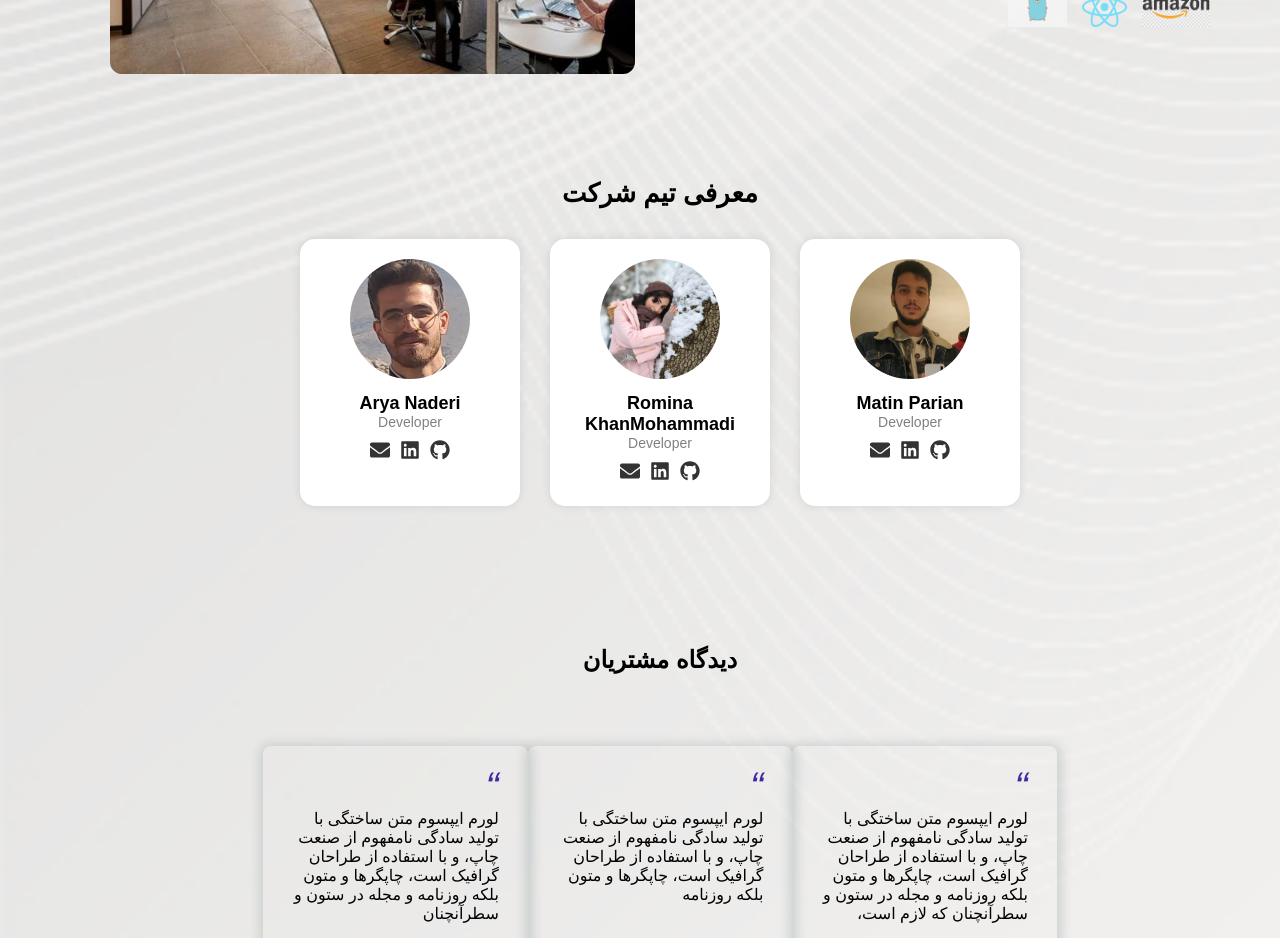
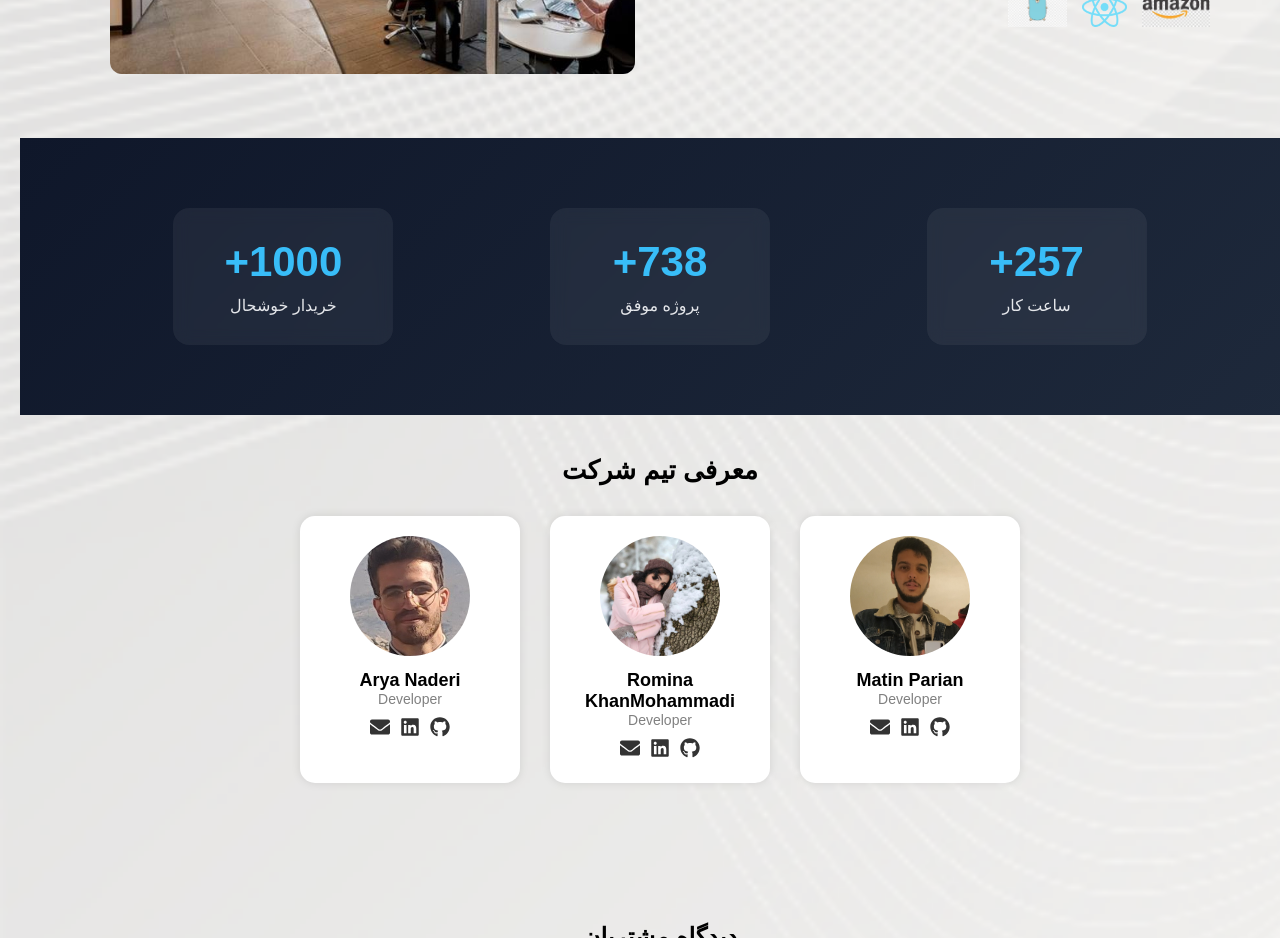
Before and after one commit to romina-kh/NetEng-Project, a React (Vite) app in the folder frontend/net-eng/: page / in a window 1280 px wide. Shown: the part 1680-2618 px from the top of the page. Built offline with nearby package versions, Linux system fonts and the light colour scheme; a small style sheet from the web is missing.

Commit message:
Complete the <Company statistics> section on the home page.

```diff
--- /dev/null
+++ b/frontend/net-eng/src/components/homePage/StatsSection.css
@@ -0,0 +1,42 @@
+.stats-section {
+    width: 100%;
+    padding: 70px 20px;
+    background: linear-gradient(135deg, #0f172a, #1e293b);
+    /* background: linear-gradient(135deg, #0f2a1f, #1e1e3b); */
+
+  }
+
+  .stats-container {
+    max-width: 1100px;
+    margin: 0 auto;
+    display: flex;
+    justify-content: space-around;
+    gap: 30px;
+    flex-wrap: wrap;
+    text-align: center;
+  }
+
+  .stat-item {
+    background: rgba(255, 255, 255, 0.06);
+    padding: 30px 40px;
+    border-radius: 16px;
+    min-width: 220px;
+    backdrop-filter: blur(8px);
+    transition: transform 0.3s ease;
+  }
+
+  .stat-item:hover {
+    transform: translateY(-8px);
+  }
+
+  .stat-value {
+    font-size: 42px;
+    font-weight: bold;
+    color: #38bdf8;
+    margin-bottom: 10px;
+  }
+
+  .stat-label {
+    font-size: 16px;
+    color: #e5e7eb;
+  }
--- /dev/null
+++ b/frontend/net-eng/src/components/homePage/StatsSection.jsx
@@ -0,0 +1,157 @@
+// import React, { useEffect, useState } from "react";
+// import "./StatsSection.css";
+
+// const StatItem = ({ value, label, suffix = "+" }) => {
+//   const [count, setCount] = useState(0);
+
+//   useEffect(() => {
+
+//     if (!start) return;
+
+//     const duration = 2500;
+//     const startTime = performance.now();
+
+//     const animate = (currentTime) => {
+//       const progress = Math.min((currentTime - startTime) / duration, 1);
+//       const currentValue = Math.floor(progress * value);
+//       setCount(currentValue);
+
+//       if (progress < 1) {
+//         requestAnimationFrame(animate);
+//       }
+//     };
+
+//     requestAnimationFrame(animate);
+//   }, [start, value]);
+
+//   return (
+//     <div className="stat-item">
+//       <div className="stat-value">
+//         {count}
+//         {suffix}
+//       </div>
+//       <div className="stat-label">{label}</div>
+//     </div>
+//   );
+// };
+
+// // const StatsSection = () => {
+// //   return (
+// //     <section className="stats-section">
+// //       <div className="stats-container">
+// //         <StatItem value={257} label="ساعت کار" />
+// //         <StatItem value={738} label="پروژه موفق" />
+// //         <StatItem value={1000} label="خریدار خوشحال" />
+// //       </div>
+// //     </section>
+// //   );
+// // };
+
+// // export default StatsSection;
+
+// const StatsSection = () => {
+//     const sectionRef = useRef(null);
+//     const [startAnimation, setStartAnimation] = useState(false);
+
+//     useEffect(() => {
+//       const observer = new IntersectionObserver(
+//         ([entry]) => {
+//           if (entry.isIntersecting) {
+//             setStartAnimation(true);
+//             observer.disconnect(); // فقط یک بار اجرا بشه
+//           }
+//         },
+//         { threshold: 0.3 } // 30٪ بخش دیده شد → شروع
+//       );
+
+//       if (sectionRef.current) {
+//         observer.observe(sectionRef.current);
+//       }
+
+//       return () => observer.disconnect();
+//     }, []);
+
+//     return (
+//       <section className="stats-section" ref={sectionRef}>
+//         <div className="stats-container">
+//           <StatItem value={257} label="ساعت کار" start={startAnimation} />
+//           <StatItem value={738} label="پروژه موفق" start={startAnimation} />
+//           <StatItem value={1000} label="خریدار خوشحال" start={startAnimation} />
+//         </div>
+//       </section>
+//     );
+//   };
+
+//   export default StatsSection;
+
+
+
+import React, { useEffect, useRef, useState } from "react";
+import "./StatsSection.css";
+
+const StatItem = ({ value, label, start, suffix = "+" }) => {
+  const [count, setCount] = useState(0);
+
+  useEffect(() => {
+    if (!start) return;
+
+    const duration = 1500;
+    const startTime = performance.now();
+
+    const animate = (currentTime) => {
+      const progress = Math.min((currentTime - startTime) / duration, 1);
+      setCount(Math.floor(progress * value));
+
+      if (progress < 1) {
+        requestAnimationFrame(animate);
+      }
+    };
+
+    requestAnimationFrame(animate);
+  }, [start, value]);
+
+  return (
+    <div className="stat-item">
+      <div className="stat-value">
+        {count}
+        {suffix}
+      </div>
+      <div className="stat-label">{label}</div>
+    </div>
+  );
+};
+
+const StatsSection = () => {
+  const sectionRef = useRef(null);
+  const [startAnimation, setStartAnimation] = useState(false);
+
+  useEffect(() => {
+    const observer = new IntersectionObserver(
+      ([entry]) => {
+        if (entry.isIntersecting) {
+          setStartAnimation(true);
+          observer.disconnect(); // فقط یک بار اجرا بشه
+        }
+      },
+      { threshold: 0.3 } // 30٪ بخش دیده شد → شروع
+    );
+
+    if (sectionRef.current) {
+      observer.observe(sectionRef.current);
+    }
+
+    return () => observer.disconnect();
+  }, []);
+
+  return (
+    <section className="stats-section" ref={sectionRef}>
+      <div className="stats-container">
+        <StatItem value={257} label="ساعت کار" start={startAnimation} />
+        <StatItem value={738} label="پروژه موفق" start={startAnimation} />
+        <StatItem value={1000} label="خریدار خوشحال" start={startAnimation} />
+      </div>
+    </section>
+  );
+};
+
+export default StatsSection;
--- a/frontend/net-eng/src/pages/HomePage.jsx
+++ b/frontend/net-eng/src/pages/HomePage.jsx
@@ -5,6 +5,7 @@ import Collaborate from "../components/homePage/Collaborate"
 import Comments from "../components/homePage/Comments";
 import Slider from "../components/homePage/slider"
 import CompanyIntro from "../components/homePage/CompanyIntro";
+import StatsSection from "../components/homePage/StatsSection";
 import TeamSection from "../components/homePage/TeamSection";
 import Products from "../components/homePage/product"
 
@@ -16,6 +17,7 @@ export default function HomePage() {
       <Slider />
       <Products />
         <CompanyIntro />
+        <StatsSection />
         <TeamSection />
         <Comments />
         <Collaborate />
```
Also changed, not shown: 1 other file (tests, documents, lock files or other folders).
